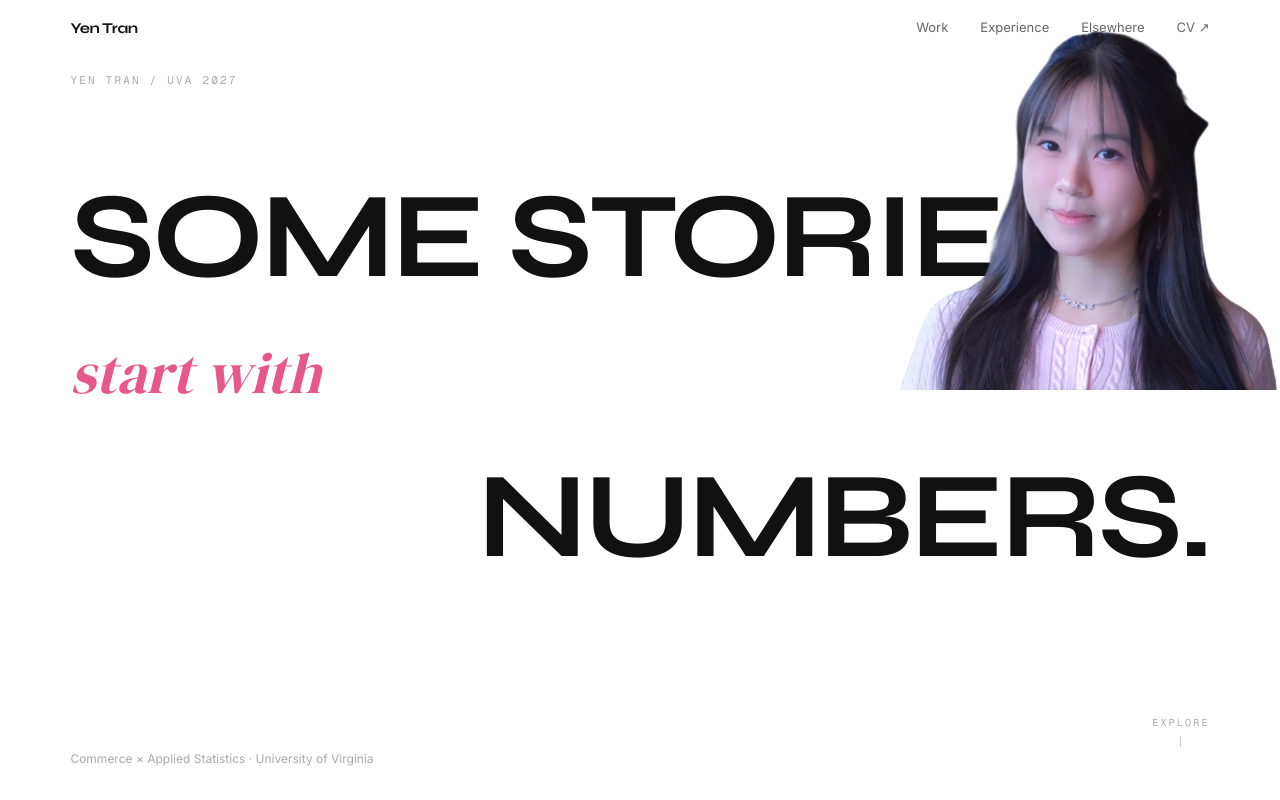
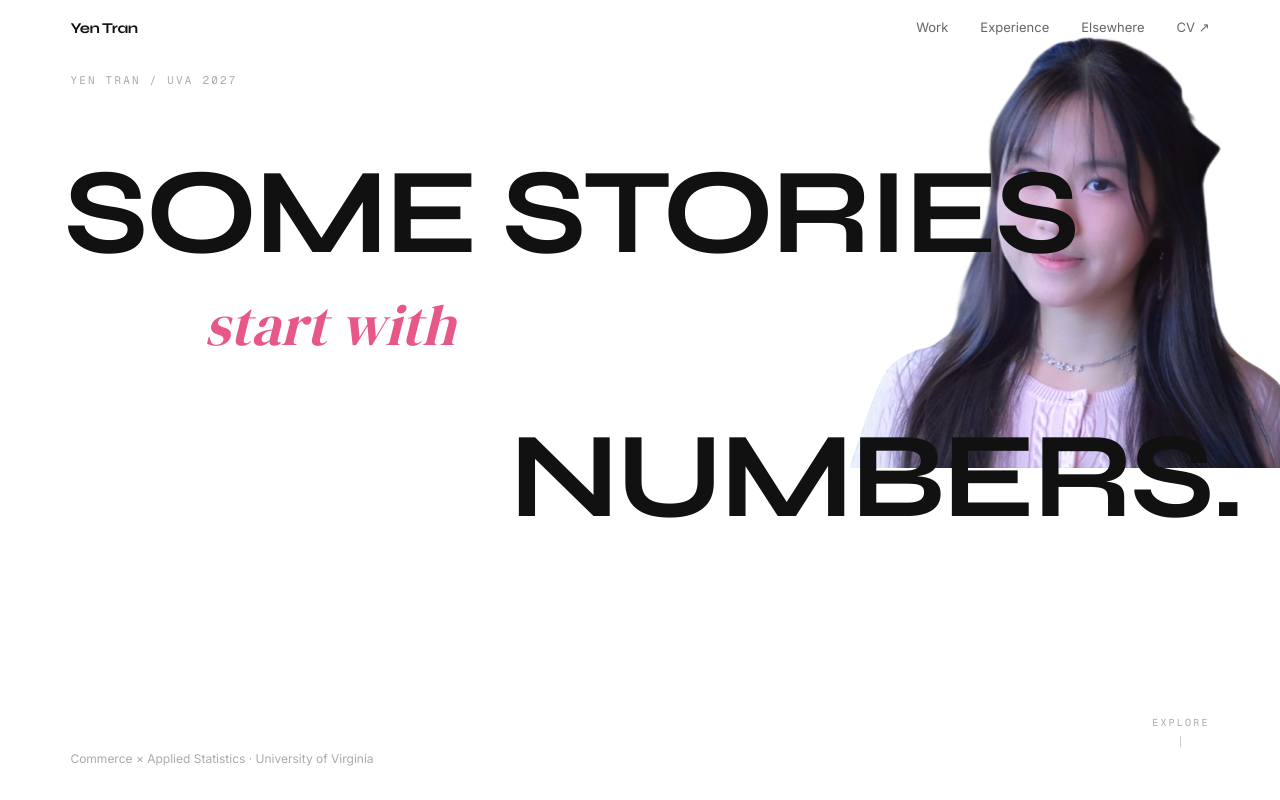
Before and after one commit to inn162/yen-portfolio, a Next.js app in the folder yen-portfolio/: page / in a window 1280 px wide. Shown: the top 800 px of the page. Built offline with nearby package versions, Linux system fonts and the light colour scheme.

Commit message:
Refine hero composition: tighter cascade, portrait behind text
Co-Authored-By: Claude Sonnet 4.6 <noreply@anthropic.com>

```diff
--- a/yen-portfolio/app/components/Hero.tsx
+++ b/yen-portfolio/app/components/Hero.tsx
@@ -48,13 +48,13 @@ export default function Hero() {
         YEN TRAN / UVA 2027
       </motion.p>
 
-      {/* Portrait — z:2, right column, full height */}
+      {/* Portrait — z:2, behind all text */}
       <motion.div
         className="absolute z-[2] pointer-events-none"
         style={{
           top: 0,
-          right: 0,
-          width: "clamp(220px, 30vw, 440px)",
+          right: "-2vw",
+          width: "clamp(240px, 36vw, 500px)",
           height: "100%",
           x: ptX,
           y: ptY,
@@ -67,16 +67,16 @@ export default function Hero() {
           src="/portrait.png"
           alt="Yen Tran"
           fill
-          sizes="(max-width: 768px) 60vw, 30vw"
+          sizes="(max-width: 768px) 65vw, 36vw"
           className="object-contain object-top"
           priority
         />
       </motion.div>
 
-      {/* SOME STORIES — z:1, left-aligned, right edge dips behind portrait */}
+      {/* SOME STORIES — z:5, always above portrait */}
       <motion.div
-        className="absolute z-[1]"
-        style={{ top: "22%", left: "5.5vw" }}
+        className="absolute z-[5]"
+        style={{ top: "19%", left: "5vw" }}
         initial={{ opacity: 0, y: -16 }}
         animate={{ opacity: 1, y: 0 }}
         transition={{ duration: 0.9, ease, delay: 0.05 }}
@@ -89,10 +89,10 @@ export default function Hero() {
         </h1>
       </motion.div>
 
-      {/* start with — italic accent, z:1 */}
+      {/* start with — italic accent, z:5, bridging toward center */}
       <motion.div
-        className="absolute z-[1]"
-        style={{ top: "43%", left: "5.5vw" }}
+        className="absolute z-[5]"
+        style={{ top: "37%", left: "16vw" }}
         initial={{ opacity: 0 }}
         animate={{ opacity: 1 }}
         transition={{ duration: 0.8, delay: 0.25 }}
@@ -105,10 +105,10 @@ export default function Hero() {
         </p>
       </motion.div>
 
-      {/* NUMBERS. — z:3, right-aligned, sits in front of portrait */}
+      {/* NUMBERS. — z:5, right-anchored, tighter vertical */}
       <motion.div
-        className="absolute z-[3]"
-        style={{ top: "57%", right: "5.5vw" }}
+        className="absolute z-[5]"
+        style={{ top: "52%", right: "3vw" }}
         initial={{ opacity: 0, y: 16 }}
         animate={{ opacity: 1, y: 0 }}
         transition={{ duration: 0.9, ease, delay: 0.15 }}
```
